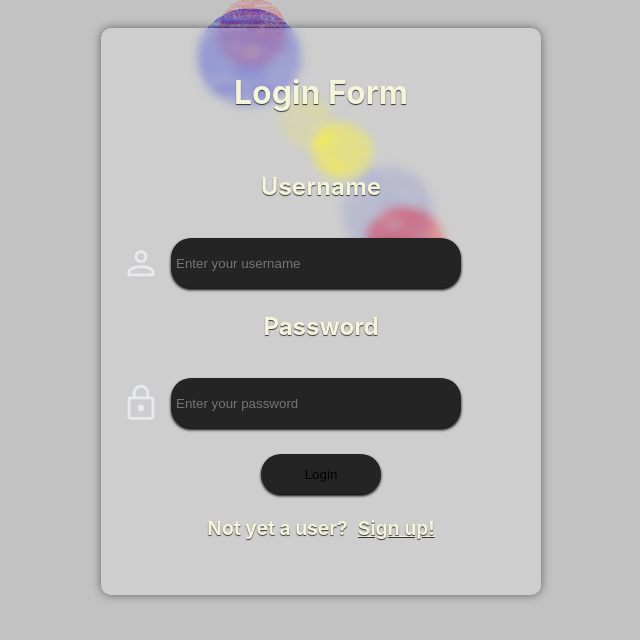
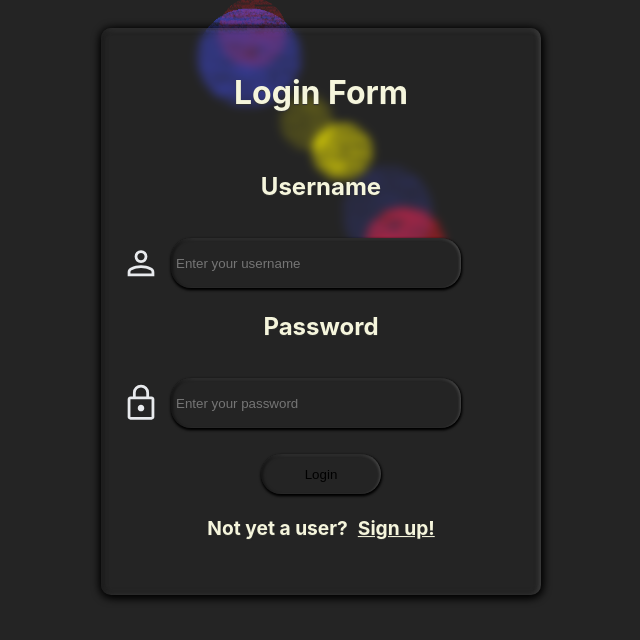
Before and after one commit to datcord/loginform, a React (Vite) app: page / in a window 1280 px wide. Shown: the top 640 px of the page, without its empty margins (319-959 px from the left). Built offline with nearby package versions, Linux system fonts and the light colour scheme.

Commit message:
Refactor form styles for improved aesthetics and add hover effects; update background animation properties

```diff
--- a/src/App.css
+++ b/src/App.css
@@ -16,11 +16,11 @@ form {
   align-items: center;
   justify-content: center;
   margin-top: 20px;
-  background-color: rgba(255, 255, 255, 0.2);
+  background-color: transparent;
   -webkit-backdrop-filter: blur(5px);
           backdrop-filter: blur(5px);
   border-radius: 10px;
-  box-shadow: 0 0 10px rgba(0, 0, 0, 0.5);
+  box-shadow: 0px 2px 10px #000, 1px 1px 10px #000, inset 2px 1px 5px rgba(0, 0, 0, 0.5), inset -1px 1px 5px rgba(255, 255, 255, 0.2);
   padding: 20px;
   position: fixed;
   opacity: 0;
@@ -33,6 +33,9 @@ form.active {
   animation: showup 1s forwards;
   pointer-events: all;
   transition: all 0.5s ease-in-out;
+}
+form:hover {
+  background-color: rgba(255, 255, 255, 0.1);
 }
 
 @keyframes showup {
@@ -69,7 +72,7 @@ input, button {
   margin: 1px 0;
   padding: 5px;
   border-radius: 20px;
-  box-shadow: 0px 2px 3px #000;
+  box-shadow: 0px 2px 3px #000, 1px 1px 3px #000, inset 2px 1px 3px rgba(0, 0, 0, 0.5), inset -1px 1px 3px rgba(255, 255, 255, 0.2);
   border: none;
   background-color: #242424;
 }
--- a/src/App.scss
+++ b/src/App.scss
@@ -16,10 +16,12 @@ form {
   align-items: center;
   justify-content: center;
   margin-top: 20px;
-  background-color: rgba(255, 255, 255, 0.2);
+  background-color: transparent;
   backdrop-filter: blur(5px);
   border-radius: $rounded-corners;
-  box-shadow: 0 0 10px rgba(0, 0, 0, 0.5);
+  box-shadow: 0px 2px 10px #000, 1px 1px 10px #000,
+    inset 2px 1px 5px rgba(0, 0, 0, 0.5),
+    inset -1px 1px 5px rgba(255, 255, 255, 0.2);
   padding: 20px;
   position: fixed;
   opacity: 0;
@@ -31,6 +33,9 @@ form {
     animation: showup 1s forwards;
     pointer-events: all;
     transition: all 0.5s ease-in-out;
+  }
+  &:hover {
+    background-color: rgba(255, 255, 255, 0.1);
   }
 }
 @keyframes showup {
@@ -67,7 +72,9 @@ input {
   margin: 1px 0;
   padding: 5px;
   border-radius: calc($rounded-corners * 2);
-  box-shadow: 0px 2px 3px #000;
+  box-shadow: 0px 2px 3px #000, 1px 1px 3px #000,
+    inset 2px 1px 3px rgba(0, 0, 0, 0.5),
+    inset -1px 1px 3px rgba(255, 255, 255, 0.2);
   border: none;
   background-color: #242424;
   &:hover {
--- a/src/index.css
+++ b/src/index.css
@@ -11,31 +11,22 @@
   text-rendering: optimizeLegibility;
   -webkit-font-smoothing: antialiased;
   -moz-osx-font-smoothing: grayscale;
+  background-size: 50%;
+  background-repeat: no-repeat;
+  background-position: center;
   animation: background 10s infinite;
   transition: all 0.5s ease-in-out;
 }
 @keyframes background {
   0%,
   25% {
-    background: #242424;
     background-image: url("./assets/back.png");
-    background-size: 50%;
-    background-repeat: no-repeat;
-    background-position: center;
   }
   50% {
-    background: rgba(255, 255, 255, 0.4);
     background-image: url("./assets/backrev.png");
-    background-size: 50%;
-    background-repeat: no-repeat;
-    background-position: center;
   }
   75%,
   100% {
-    background: #242424;
     background-image: url("./assets/back.png");
-    background-size: 50%;
-    background-repeat: no-repeat;
-    background-position: center;
   }
 }
```
Also changed, not shown: 1 other file (tests, documents, lock files or other folders).
